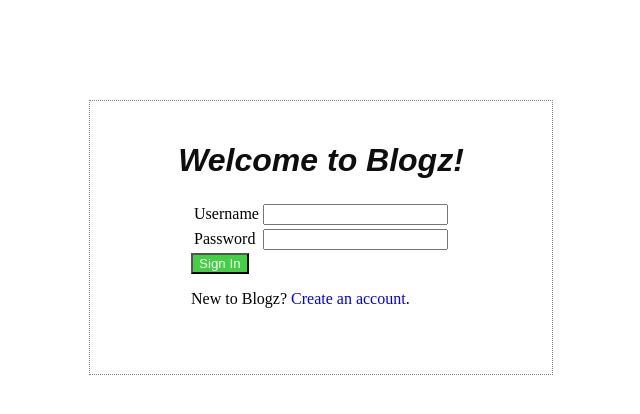
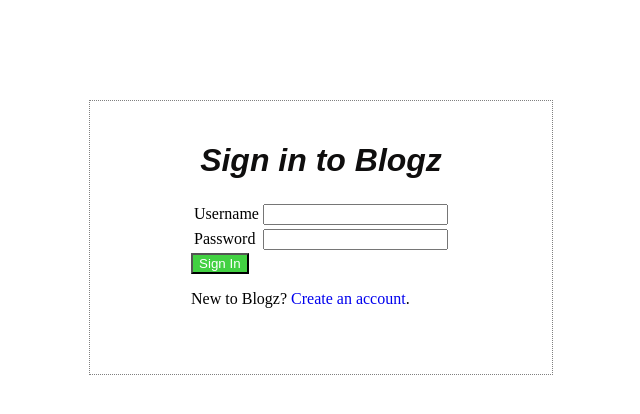
Before and after one commit to smoothcjb/Blogz, a Flask app: page /login in a window 1280 px wide. Shown: the part 108-522 px from the top of the page, without its empty margins (319-959 px from the left). Run offline with Flask 2, Linux system fonts and the light colour scheme.

Commit message:
For submission

```diff
--- a/main.py
+++ b/main.py
@@ -102,7 +102,7 @@
         user = User.query.filter_by(username=username).first()
         if user and verify_hash(password, user.pw_hash):
             session['username'] = username
-            greeting = 'Hello, ' + username + '!'
+            greeting = 'Hello, ' + username
             flash(greeting,'status')
             return redirect('/newpost')
         elif user and not verify_hash(password, user.pw_hash):
@@ -149,5 +149,7 @@
     flash('You have signed out successfully.','status')
     return redirect('/blog')
 
+
+
 if __name__ == '__main__':
     app.run()
--- a/static/style.css
+++ b/static/style.css
@@ -23,11 +23,11 @@
 }
 .error{
   color: red;
-  font-style: italic
+  font-style: italic;
 }
+
 .status{
   font-style: italic;
-
 }
 
 h5{
@@ -37,8 +37,6 @@
 
 a:link{
   text-decoration: none;
-
-
 
 }
 
--- a/templates/login.html
+++ b/templates/login.html
@@ -3,7 +3,7 @@
 {% block content %}
 
 <div class ='login'>
-<h1>Welcome to Blogz!</h1>
+<h1>Sign in to Blogz</h1>
 <form action="/login" method="post">
 
     <table>
```
